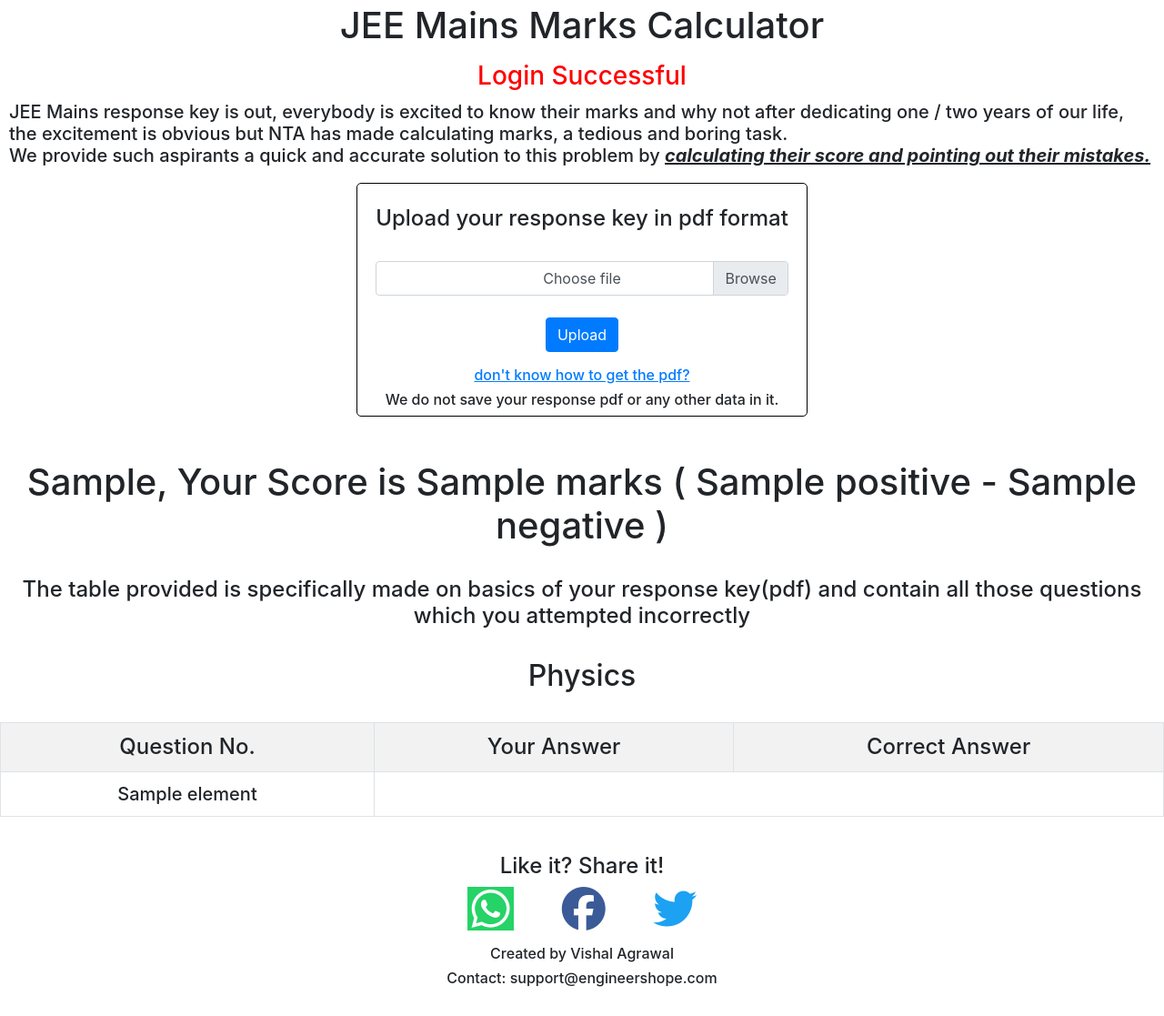
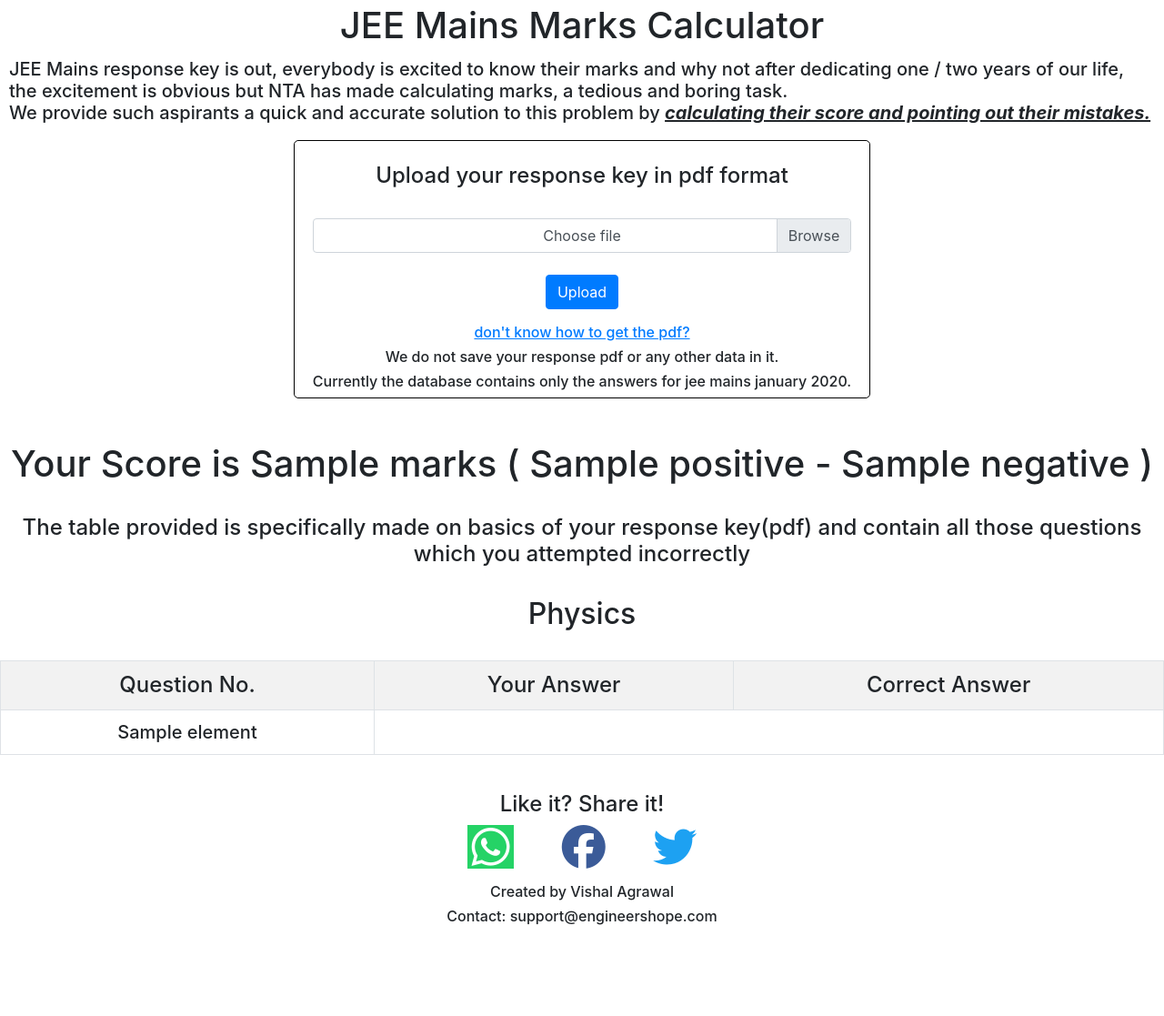
Before and after one commit to vishalagrawal22/JeeMainsMarksCalculator, a Django app: template templates/upload.html in a window 1280 px wide. Shown: the whole page at 91% size. After the commit the page ends 1017 px from the top, so only its background shows below. Run offline with Django 3.2, Linux system fonts and the light colour scheme; the template is opened without the code that fills it: most values are stand-ins (such as "Sample title", 1, 10 or a date in 2020); some libraries are stand-ins or nearby versions.

Commit message:
Getting ready for heroky

```diff
--- a/pdfreader/urls.py
+++ b/pdfreader/urls.py
@@ -2,8 +2,8 @@ from pdfreader import views
 from django.urls import path
 
 urlpatterns = [
-    path('', views.fake_calculate , name = "fake calculate"),
-    path('accounts/login/', views.calculate , name = "calculate"),
+    path('', views.calculate , name = "calculate"),
+    #path('accounts/login/', views.fake_calculate , name = "fake calculate"),
     path('upload-csv/', views.data_upload , name = "data upload"),
     path('delete-all/', views.delete_everything , name = "delete all")
 ]
--- a/templates/upload.html
+++ b/templates/upload.html
@@ -1,34 +1,48 @@
 <!DOCTYPE html>
 <html lang="en">
+
 <head>
 	<title>JEE Mains Marks Calculator</title>
 	<meta charset="utf-8">
 	<meta name="viewport" content="width=device-width, initial-scale=1, shrink-to-fit=no">
-	<meta name="description" content="quick and accurate JEE Mains Marks Calculator used for calculating JEE Mains score and find mistakes for JEE Mains 2020 ">
-	<link rel="stylesheet" href="https://stackpath.bootstrapcdn.com/bootstrap/4.4.1/css/bootstrap.min.css" integrity="sha384-Vkoo8x4CGsO3+Hhxv8T/Q5PaXtkKtu6ug5TOeNV6gBiFeWPGFN9MuhOf23Q9Ifjh" crossorigin="anonymous">
+	<meta name="description"
+		content="quick and accurate JEE Mains Marks Calculator used for calculating JEE Mains score and find mistakes for JEE Mains 2020 ">
+	<link rel="stylesheet" href="https://stackpath.bootstrapcdn.com/bootstrap/4.4.1/css/bootstrap.min.css"
+		integrity="sha384-Vkoo8x4CGsO3+Hhxv8T/Q5PaXtkKtu6ug5TOeNV6gBiFeWPGFN9MuhOf23Q9Ifjh" crossorigin="anonymous">
 	<script src="https://kit.fontawesome.com/fe4ce24d39.js" crossorigin="anonymous"></script>
-	<script src="https://code.jquery.com/jquery-3.4.1.slim.min.js" integrity="sha384-J6qa4849blE2+poT4WnyKhv5vZF5SrPo0iEjwBvKU7imGFAV0wwj1yYfoRSJoZ+n" crossorigin="anonymous"></script>
-	<script src="https://cdn.jsdelivr.net/npm/popper.js@1.16.0/dist/umd/popper.min.js" integrity="sha384-Q6E9RHvbIyZFJoft+2mJbHaEWldlvI9IOYy5n3zV9zzTtmI3UksdQRVvoxMfooAo" crossorigin="anonymous"></script>
-	<script src="https://stackpath.bootstrapcdn.com/bootstrap/4.4.1/js/bootstrap.min.js" integrity="sha384-wfSDF2E50Y2D1uUdj0O3uMBJnjuUD4Ih7YwaYd1iqfktj0Uod8GCExl3Og8ifwB6" crossorigin="anonymous"></script>
+	<script src="https://code.jquery.com/jquery-3.4.1.slim.min.js"
+		integrity="sha384-J6qa4849blE2+poT4WnyKhv5vZF5SrPo0iEjwBvKU7imGFAV0wwj1yYfoRSJoZ+n"
+		crossorigin="anonymous"></script>
+	<script src="https://cdn.jsdelivr.net/npm/popper.js@1.16.0/dist/umd/popper.min.js"
+		integrity="sha384-Q6E9RHvbIyZFJoft+2mJbHaEWldlvI9IOYy5n3zV9zzTtmI3UksdQRVvoxMfooAo"
+		crossorigin="anonymous"></script>
+	<script src="https://stackpath.bootstrapcdn.com/bootstrap/4.4.1/js/bootstrap.min.js"
+		integrity="sha384-wfSDF2E50Y2D1uUdj0O3uMBJnjuUD4Ih7YwaYd1iqfktj0Uod8GCExl3Og8ifwB6"
+		crossorigin="anonymous"></script>
 </head>
+
 <body>
-	<div style = "text-align: center;">
-		<p class="h1" style = "padding:0.1em;">JEE Mains Marks Calculator</p>
+	<div style="text-align: center;">
+		<p class="h1" style="padding:0.1em;">JEE Mains Marks Calculator</p>
 	</div>
-	<div style = "text-align: center;">
+	<!-- <div style = "text-align: center;">
 		<p class="h3" style = "padding:0.1em;color: red;">Login Successful</p>
-	</div>
-	<p class = "h5" style = "padding-bottom:0.5em;padding-left:0.5em;padding-right:0.5em;">JEE Mains response key is out, everybody is excited to know their marks and why not after dedicating one / two years of our life, the excitement is obvious but NTA has made calculating marks, a tedious and boring task.<br>
-		We provide such aspirants a quick and accurate solution to this problem by <b><i><u>calculating their score and pointing out their mistakes.</u></i></b></p>
+	</div> -->
+	<p class="h5" style="padding-bottom:0.5em;padding-left:0.5em;padding-right:0.5em;">JEE Mains response key is out,
+		everybody is excited to know their marks and why not after dedicating one / two years of our life, the
+		excitement is obvious but NTA has made calculating marks, a tedious and boring task.<br>
+		We provide such aspirants a quick and accurate solution to this problem by <b><i><u>calculating their score and
+					pointing out their mistakes.</u></i></b></p>
 	<section id="form" style="display: flex; justify-content: center;">
-		<form method = 'post' enctype="multipart/form-data" style="text-align: center;border:1px solid black;border-radius:5px;padding-left:20px;padding-right:20px;display:inline-block;">
+		<form method='post' enctype="multipart/form-data"
+			style="text-align: center;border:1px solid black;border-radius:5px;padding-left:20px;padding-right:20px;display:inline-block;">
 			{% csrf_token %}
 			<br>
 			<div class="form-group">
-				<p class = "h4">Upload your response key in pdf format</p>
+				<p class="h4">Upload your response key in pdf format</p>
 				<br>
 				<div class="custom-file">
-					<input type="file" class="custom-file-input" id="inputGroupFile02" name = "document">
+					<input type="file" class="custom-file-input" id="inputGroupFile02" name="document">
 					<label class="custom-file-label" for="inputGroupFile02">Choose file</label>
 				</div>
 				<br>
@@ -38,15 +52,18 @@
 				</div>
 			</div>
 			<script>
-				$('#inputGroupFile02').on('change',function(){
+				$('#inputGroupFile02').on('change', function () {
 					var fileName = $(this).val().replace('C:\\fakepath\\', " ");
 					$(this).next('.custom-file-label').html(fileName);
 				})
 			</script>
 			<div>
-				<a href="#"><p class = "h6"><u>don't know how to get the pdf?</u></p></a>
+				<a href="#">
+					<p class="h6"><u>don't know how to get the pdf?</u></p>
+				</a>
 			</div>
-			<p class = "h6">We do not save your response pdf or any other data in it.</p>
+			<p class="h6">We do not save your response pdf or any other data in it.</p>
+			<p class="h6">Currently the database contains only the answers for jee mains january 2020.</p>
 		</form>
 	</section>
 	<br>
@@ -60,23 +77,24 @@
 	{% endif %}
 	{% if marks %}
 	<br>
-	<p class = "h1" align="center">{{firstName}}, Your Score is {{marks}} ( {{positive}} - {{negative}} )</p>
+	<p class="h1" align="center">Your Score is {{marks}} ( {{positive}} - {{negative}} )</p>
 	<br>
 
 	{% if listfortable %}
 	<div>
-		<p class = "h4" align="center">The table provided is specifically made on basics of your response key(pdf) and contain all those questions
+		<p class="h4" align="center">The table provided is specifically made on basics of your response key(pdf) and
+			contain all those questions
 			which you attempted incorrectly</p>
 		{% for list in listfortable %}
 		{% if forloop.counter == 1%}
 		<br>
-		<h2 align = "center">Physics</h2>
+		<h2 align="center">Physics</h2>
 		{% endif %}
 		{% if forloop.counter == 2%}
-		<h2 align = "center">Chemistry</h2>
+		<h2 align="center">Chemistry</h2>
 		{% endif %}
 		{% if forloop.counter == 3%}
-		<h2 align = "center">Mathematics</h2>
+		<h2 align="center">Mathematics</h2>
 		{% endif %}
 		<br>
 		<table class="table table-bordered table-striped">
@@ -88,7 +106,7 @@
 			{% for element in list %}
 			<tr>
 				{% for x in element %}
-			<td class = "h5" align = "center">{{ x }}</td>
+				<td class="h5" align="center">{{ x }}</td>
 				{% endfor %}
 			</tr>
 			{% endfor %}
@@ -101,13 +119,19 @@
 	<footer>
 		<div style="text-align:center;">
 			<p class="h4">Like it? Share it!</p>
-			<a href="https://api.whatsapp.com/send?text=Calculate%20your%20JEE%20Mains%20marks%20using%20https://www.engineershope.com" target="_blank"><i style="margin-right: 1em;padding-left:0.1em;padding-right:0.1em; background-color: #25d366; color: white;" class="fab fa-whatsapp fa-3x"></i></a>
-			<a href="http://www.facebook.com/sharer.php?u=https://www.engineershope.com" target="_blank"><i class="fab fa-facebook fa-3x" style = "margin-right: 1em; color: rgb(59, 91, 152);"></i></a>
-			<a href="https://twitter.com/share?url=https://www.engineershope.com&amp;text=JEE%20Mains%20Marks%20Calculator&amp;hashtags=jeemainsmarkscalculator" target="_blank"><i class="fab fa-twitter fa-3x" style = "color: #1DA1F2;"></i></a>
-			<p class="h6" style = "padding-top:1em">Created by Vishal Agrawal</p>
+			<a href="https://api.whatsapp.com/send?text=Calculate%20your%20JEE%20Mains%20marks%20using%20https://www.engineershope.com"
+				target="_blank"><i
+					style="margin-right: 1em;padding-left:0.1em;padding-right:0.1em; background-color: #25d366; color: white;"
+					class="fab fa-whatsapp fa-3x"></i></a>
+			<a href="http://www.facebook.com/sharer.php?u=https://www.engineershope.com" target="_blank"><i
+					class="fab fa-facebook fa-3x" style="margin-right: 1em; color: rgb(59, 91, 152);"></i></a>
+			<a href="https://twitter.com/share?url=https://www.engineershope.com&amp;text=JEE%20Mains%20Marks%20Calculator&amp;hashtags=jeemainsmarkscalculator"
+				target="_blank"><i class="fab fa-twitter fa-3x" style="color: #1DA1F2;"></i></a>
+			<p class="h6" style="padding-top:1em">Created by Vishal Agrawal</p>
 			<p class="h6">Contact: support@engineershope.com</p>
 		</div>
 		<br>
 	</footer>
 </body>
+
 </html>
```
Also changed, not shown: pdfreader/views.py (+3 -19 lines), 1 other file. Lines whose indentation alone changed are shown as unchanged.
